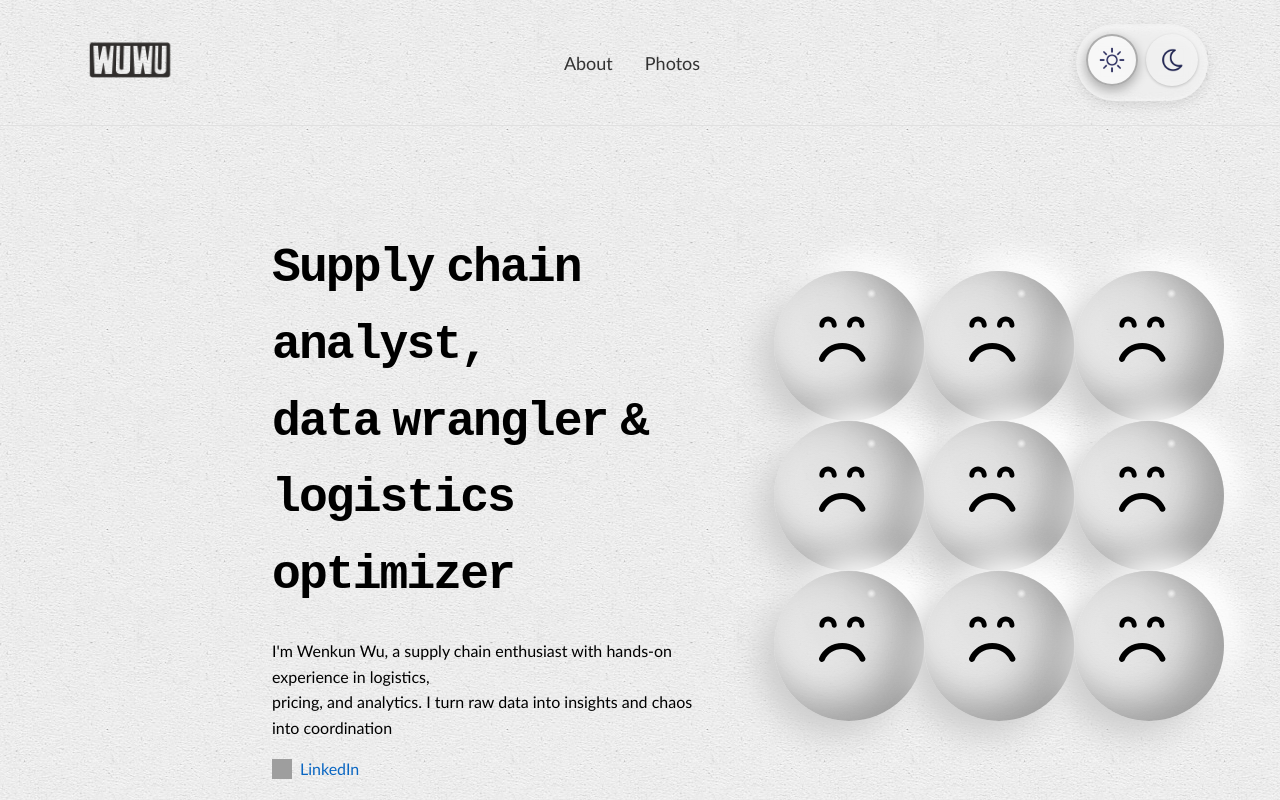
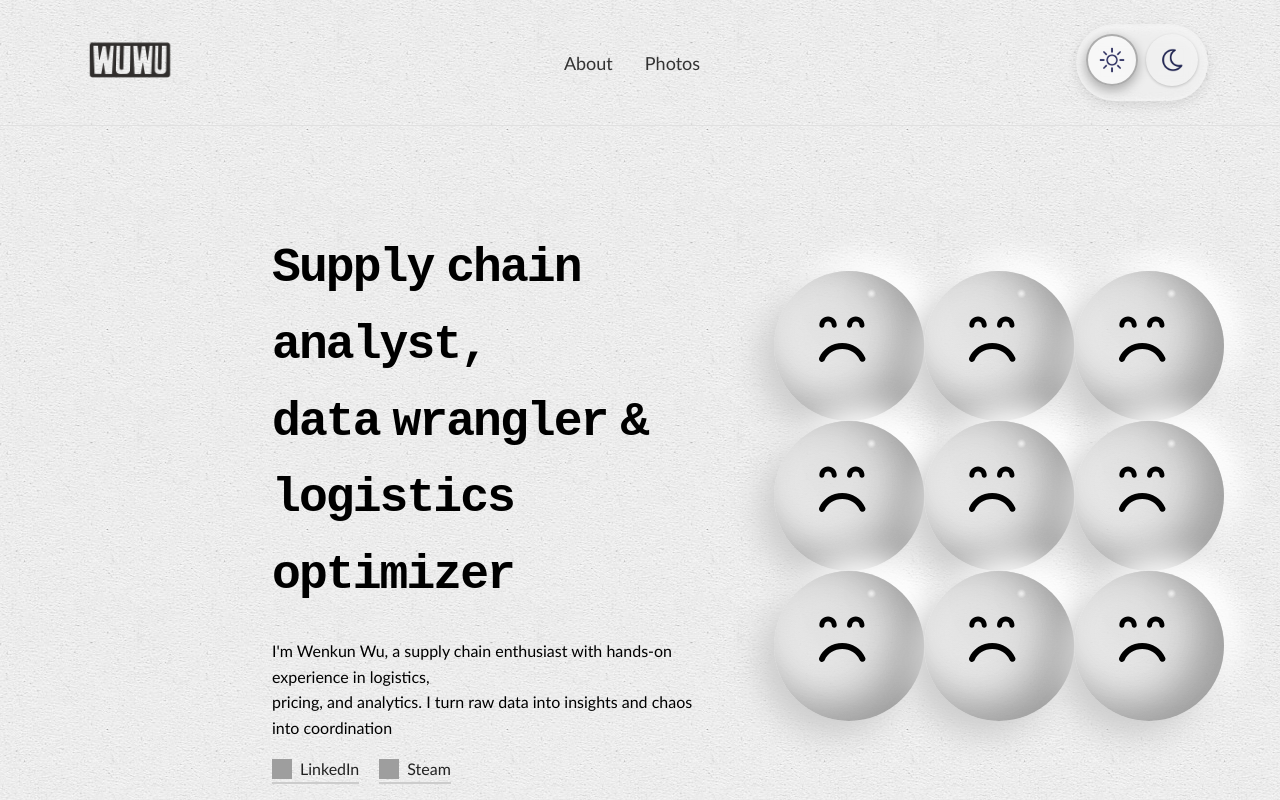
Before and after one commit to Mishimazzz/Wenkun-Wu-Personal-Web, a React (Vite) app in the folder vite-project/: page /Homepage in a window 1280 px wide. Shown: the top 800 px of the page. Built offline with nearby package versions, Linux system fonts and the light colour scheme; grey boxes are pictures that could not be loaded.

Commit message:
update steam logo and link

```diff
--- a/vite-project/src/Pages/About.tsx
+++ b/vite-project/src/Pages/About.tsx
@@ -1,4 +1,6 @@
 import React, { useState } from 'react';
+import AOS from 'aos';
+import 'aos/dist/aos.css';
 import Header from '../Components/Header'
 import '../Pages/About.css'
 
@@ -8,7 +10,7 @@ function About()
     <div className='wholePage'>
       <Header />
       <div className='TopFrame'>
-      <div className='leftSection'>
+        <div className='leftSection' data-aos="fade-up" data-aos-delay="200">
           <h1>I'm Wenkun Wu. I live in Montreal, where I move containers and drive smarter supply chain decisions.</h1>
           <p>
             I'm a data-driven supply chain specialist who happens to own a violin, <br />
@@ -19,7 +21,7 @@ function About()
             who’s my complete opposite — she probably wouldn’t survive in logistics.
           </p>
         </div>
-      <div className='rightSection'>
+        <div className='rightSection' data-aos="fade-up" data-aos-delay="300">
         <img src="./public/wenkunwu.jpg" alt="wenkun wu image" />
         <div className='resume'>
             <a href="./public/WenkunWu_Resume2025.pdf">
--- a/vite-project/src/Pages/HomePage.css
+++ b/vite-project/src/Pages/HomePage.css
@@ -34,9 +34,17 @@ body.dark .wholePage {
   align-items: center;
   gap: 8px;
   text-decoration: none;
+  color: #222;
+  font-weight: 500;
+  margin-right: 20px;
+  border-bottom: 2px solid #ccc;
+  padding-bottom: 0px;
+}
+
+.social-link:hover {
   color: #0A66C2;
-  font-weight: 500;
 }
+
 
 .icon {
   width: 20px;
@@ -143,7 +151,6 @@ body.dark .wholePage {
 
 .work-content {
   max-width: 420px;
-  /* 或 380px、400px，按需调整 */
 }
 
 .work-header {
--- a/vite-project/src/Pages/HomePage.tsx
+++ b/vite-project/src/Pages/HomePage.tsx
@@ -24,9 +24,13 @@ function HomePage() {
               I'm Wenkun Wu, a supply chain enthusiast with hands-on experience in logistics, <br />pricing, and analytics. I turn raw data into insights and chaos into coordination
             </p>
             {/* personal links */}
-              <a className="social-link" href="https://www.linkedin.com/in/wenkun-wu-20939b293/" target="_blank" rel="noopener noreferrer">
+            <a className="social-link" href="https://www.linkedin.com/in/wenkun-wu-20939b293/" target="_blank" rel="noopener noreferrer">
               <img src="https://cdn.jsdelivr.net/gh/devicons/devicon/icons/linkedin/linkedin-original.svg" alt="LinkedIn" className="icon" />
                 <span style={{ fontFamily: "var(--text-font-family)" }}>LinkedIn</span>
+              </a>
+            <a className="social-link" href="https://steamcommunity.com/profiles/76561199805761061" target="_blank" rel="noopener noreferrer">
+              <img src="https://upload.wikimedia.org/wikipedia/commons/8/83/Steam_icon_logo.svg" alt="Steam" className="icon" />
+              <span style={{ fontFamily: "var(--text-font-family)" }}>Steam</span>
             </a>
           </div>
           <div className='rightSection'>
```
Lines whose indentation alone changed are shown as unchanged.
